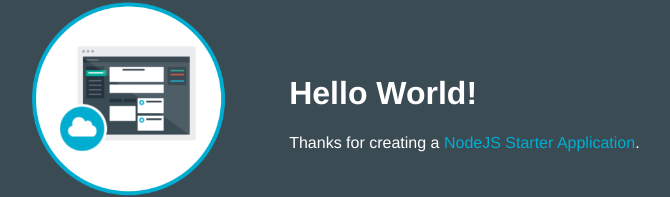
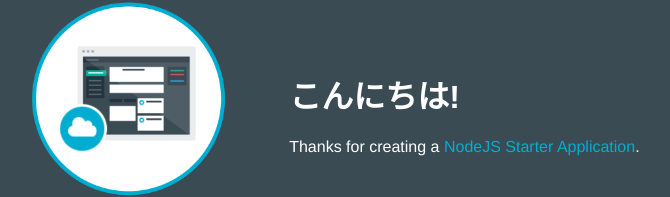
Before and after one commit to takahashi-jiec/O020617-0410-test2, a website: page public/index.html in a window 1280 px wide. Shown: the part 157-354 px from the top of the page, without its empty margins (253-923 px from the left). Drawn offline with Linux system fonts and the light colour scheme.

Commit message:
Update index.html

```diff
--- a/public/index.html
+++ b/public/index.html
@@ -16,7 +16,7 @@
           <img class = "newappIcon" src="images/newapp-icon.png">
         </td>
         <td>
-          <h1 id="message">Hello World!</h1>
+          <h1 id="message">こんにちは!</h1>
           <p class='description'></p> Thanks for creating a <span class = "blue">NodeJS Starter Application</span>.
         </td>
       </tr>
```
